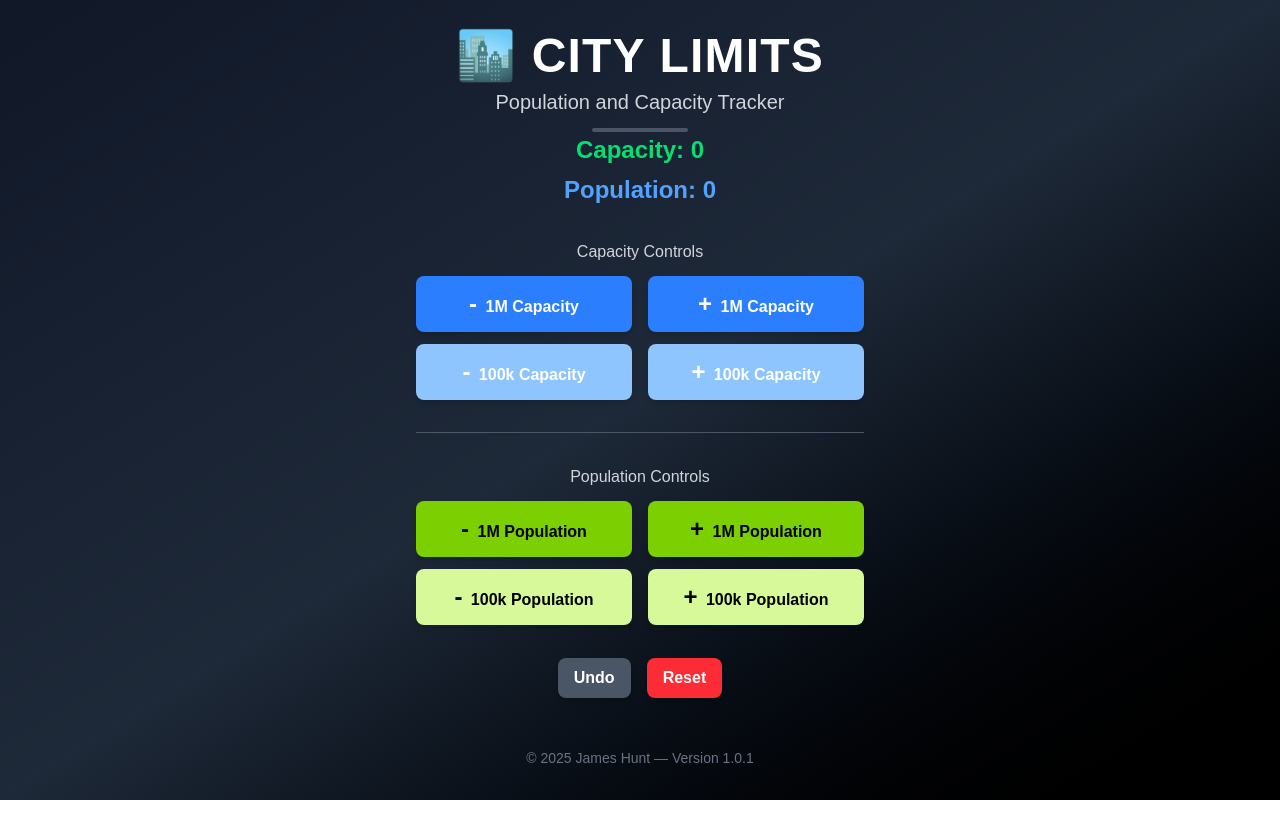
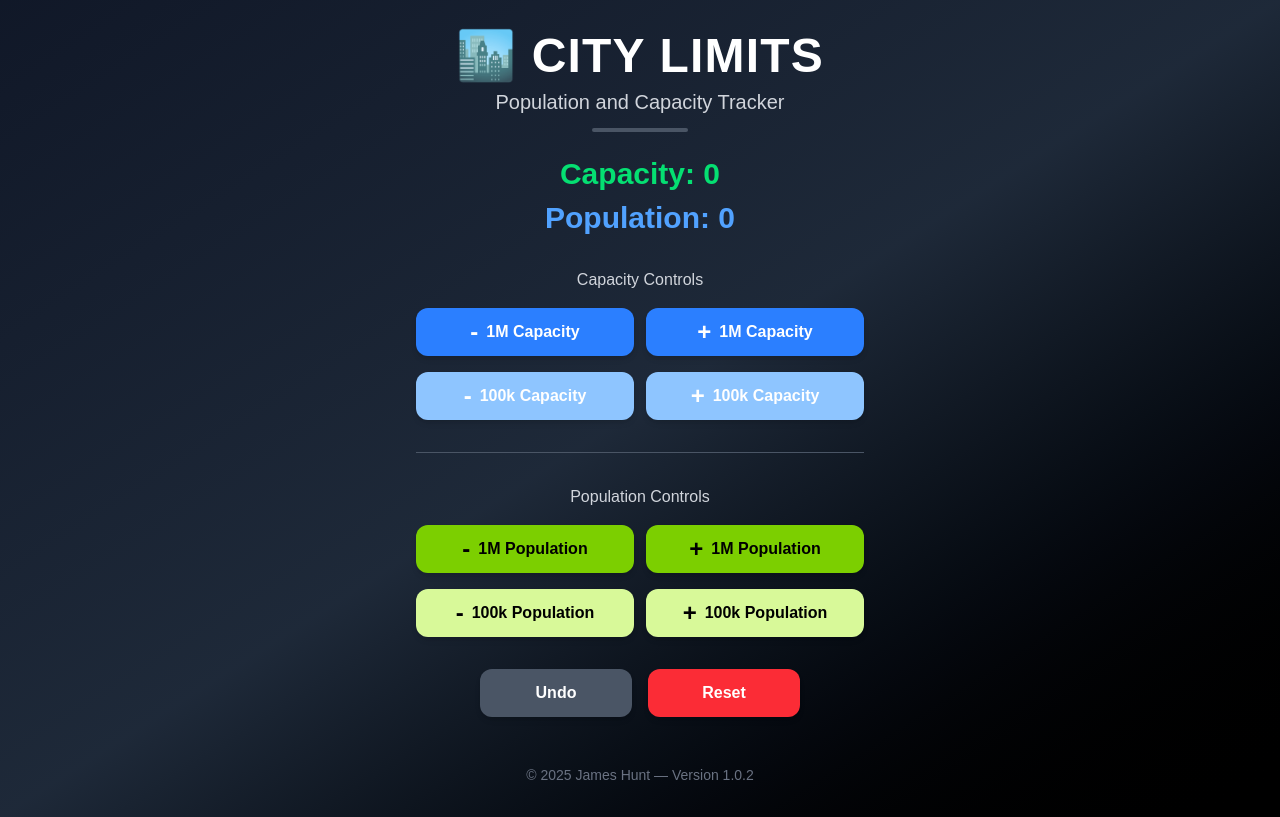
Before and after one commit to tetrisheadjh/city-limits-score, a Next.js app: page / in a window 1280 px wide. Built offline with nearby package versions, Linux system fonts and the light colour scheme.

Commit message:
Revised buttons

```diff
--- a/src/app/page.tsx
+++ b/src/app/page.tsx
@@ -2,7 +2,7 @@
 import { useState, useEffect } from "react";
 
 // --- Version & Copyright ---
-const version = "1.0.1";
+const version = "1.0.2";
 const year = new Date().getFullYear();
 
 type State = {
@@ -22,9 +22,7 @@ export default function Home() {
   // Load state + debug flag on mount
   useEffect(() => {
     const saved = localStorage.getItem("city-limits-state");
-    if (saved) {
-      setState(JSON.parse(saved));
-    }
+    if (saved) setState(JSON.parse(saved));
     if (typeof window !== "undefined") {
       const params = new URLSearchParams(window.location.search);
       setDebugMode(params.get("debug") === "1");
@@ -37,10 +35,7 @@ export default function Home() {
   }, [state]);
 
   const triggerFlash = (targets: { capacity?: boolean; population?: boolean }) => {
-    setFlash({
-      capacity: !!targets.capacity,
-      population: !!targets.population,
-    });
+    setFlash({ capacity: !!targets.capacity, population: !!targets.population });
     setTimeout(() => setFlash({ capacity: false, population: false }), 500);
   };
 
@@ -76,15 +71,13 @@ export default function Home() {
       flashes.capacity = true;
     }
 
-    // Key case: capacity shrank AND forced population down
+    // Capacity shrank AND forced population down
     if (newCapacity < oldCapacity && newPopulation < oldPopulation) {
       flashes.capacity = true;
       flashes.population = true;
     }
 
-    if (flashes.capacity || flashes.population) {
-      triggerFlash(flashes);
-    }
+    if (flashes.capacity || flashes.population) triggerFlash(flashes);
 
     updateState({ capacity: newCapacity, population: newPopulation });
   };
@@ -103,8 +96,13 @@ export default function Home() {
     }
   };
 
+  // Reusable base classes so all buttons match size & layout
+  const btnBase =
+    "h-14 sm:h-12 w-full rounded-xl font-semibold shadow-md transition " +
+    "flex items-center justify-center gap-2 whitespace-nowrap text-sm sm:text-base";
+
   return (
-    <main className="flex min-h-screen flex-col items-center justify-between bg-gradient-to-br from-gray-900 via-gray-800 to-black text-white p-8">
+    <main className="flex min-h-screen flex-col items-center justify-between bg-gradient-to-br from-gray-900 via-gray-800 to-black text-white p-6 sm:p-8">
       {/* Header */}
       <div className="text-center">
         <h1 className="text-4xl sm:text-5xl font-extrabold tracking-wide">
@@ -113,20 +111,20 @@ export default function Home() {
         <p className="text-lg sm:text-xl text-gray-300 mt-2">
           Population and Capacity Tracker
         </p>
-        <div className="mx-auto mt-3 h-1 w-24 bg-gray-600 rounded"></div>
+        <div className="mx-auto mt-3 h-1 w-24 bg-gray-600 rounded" />
       </div>
 
       {/* Current values */}
-      <div className="text-center space-y-2">
+      <div className="text-center space-y-2 mt-6">
         <p
-          className={`text-2xl font-semibold transition-colors duration-300 ${
+          className={`text-3xl sm:text-3xl font-extrabold transition-colors duration-300 ${
             flash.capacity ? "text-red-500" : "text-green-400"
           }`}
         >
           Capacity: {state.capacity.toLocaleString()}
         </p>
         <p
-          className={`text-2xl font-semibold transition-colors duration-300 ${
+          className={`text-3xl sm:text-3xl font-extrabold transition-colors duration-300 ${
             flash.population ? "text-red-500" : "text-blue-400"
           }`}
         >
@@ -137,87 +135,99 @@ export default function Home() {
       {/* Controls wrapper */}
       <div className="w-full max-w-md space-y-8 mt-8">
         {/* Capacity controls */}
-        <div className="space-y-3">
+        <div className="space-y-4">
           <h2 className="text-center text-gray-300 font-medium">Capacity Controls</h2>
-          <div className="grid grid-cols-2 gap-4">
+
+          <div className="grid grid-cols-2 gap-3">
             <button
               onClick={() => adjust("capacity", -1000000)}
-              className="px-4 py-3 rounded-lg font-semibold shadow-md bg-blue-500 hover:bg-blue-600 transition"
+              className={`${btnBase} bg-blue-500 hover:bg-blue-600`}
             >
-              <span className="text-white font-bold text-2xl mr-1">-</span> 1M Capacity
+              <span className="text-white font-extrabold text-2xl">-</span>
+              1M Capacity
             </button>
             <button
               onClick={() => adjust("capacity", 1000000)}
-              className="px-4 py-3 rounded-lg font-semibold shadow-md bg-blue-500 hover:bg-blue-600 transition"
+              className={`${btnBase} bg-blue-500 hover:bg-blue-600`}
             >
-              <span className="text-white font-bold text-2xl mr-1">+</span> 1M Capacity
+              <span className="text-white font-extrabold text-2xl">+</span>
+              1M Capacity
             </button>
           </div>
-          <div className="grid grid-cols-2 gap-4">
+
+          <div className="grid grid-cols-2 gap-3">
             <button
               onClick={() => adjust("capacity", -100000)}
-              className="px-4 py-3 rounded-lg font-semibold shadow-md bg-blue-300 hover:bg-blue-400 transition"
+              className={`${btnBase} bg-blue-300 hover:bg-blue-400`}
             >
-              <span className="text-white font-bold text-2xl mr-1">-</span> 100k Capacity
+              <span className="text-white font-extrabold text-2xl">-</span>
+              100k Capacity
             </button>
             <button
               onClick={() => adjust("capacity", 100000)}
-              className="px-4 py-3 rounded-lg font-semibold shadow-md bg-blue-300 hover:bg-blue-400 transition"
+              className={`${btnBase} bg-blue-300 hover:bg-blue-400`}
             >
-              <span className="text-white font-bold text-2xl mr-1">+</span> 100k Capacity
+              <span className="text-white font-extrabold text-2xl">+</span>
+              100k Capacity
             </button>
           </div>
         </div>
 
         {/* Divider */}
-        <div className="mx-auto h-px w-full bg-gray-600"></div>
+        <div className="mx-auto h-px w-full bg-gray-600" />
 
         {/* Population controls */}
-        <div className="space-y-3">
+        <div className="space-y-4">
           <h2 className="text-center text-gray-300 font-medium">Population Controls</h2>
-          <div className="grid grid-cols-2 gap-4">
+
+          <div className="grid grid-cols-2 gap-3">
             <button
               onClick={() => adjust("population", -1000000)}
-              className="px-4 py-3 rounded-lg font-semibold shadow-md bg-lime-500 hover:bg-lime-600 transition text-black"
+              className={`${btnBase} bg-lime-500 hover:bg-lime-600 text-black`}
             >
-              <span className="text-black font-bold text-2xl mr-1">-</span> 1M Population
+              <span className="text-black font-extrabold text-2xl">-</span>
+              1M Population
             </button>
             <button
               onClick={() => adjust("population", 1000000)}
-              className="px-4 py-3 rounded-lg font-semibold shadow-md bg-lime-500 hover:bg-lime-600 transition text-black"
+              className={`${btnBase} bg-lime-500 hover:bg-lime-600 text-black`}
             >
-              <span className="text-black font-bold text-2xl mr-1">+</span> 1M Population
+              <span className="text-black font-extrabold text-2xl">+</span>
+              1M Population
             </button>
           </div>
-          <div className="grid grid-cols-2 gap-4">
+
+          <div className="grid grid-cols-2 gap-3">
             <button
               onClick={() => adjust("population", -100000)}
-              className="px-4 py-3 rounded-lg font-semibold shadow-md bg-lime-200 hover:bg-lime-300 transition text-black"
+              className={`${btnBase} bg-lime-200 hover:bg-lime-300 text-black`}
             >
-              <span className="text-black font-bold text-2xl mr-1">-</span> 100k Population
+              <span className="text-black font-extrabold text-2xl">-</span>
+              100k Population
             </button>
             <button
               onClick={() => adjust("population", 100000)}
-              className="px-4 py-3 rounded-lg font-semibold shadow-md bg-lime-200 hover:bg-lime-300 transition text-black"
+              className={`${btnBase} bg-lime-200 hover:bg-lime-300 text-black`}
             >
-              <span className="text-black font-bold text-2xl mr-1">+</span> 100k Population
+              <span className="text-black font-extrabold text-2xl">+</span>
+              100k Population
             </button>
           </div>
         </div>
       </div>
 
       {/* Undo & Reset */}
-      <div className="flex gap-4 mt-8">
+      <div className="flex gap-4 mt-8 w-full max-w-xs">
         <button
           onClick={undo}
           disabled={history.length === 0}
-          className="px-4 py-2 rounded-lg font-semibold shadow-md transition bg-yellow-500 hover:bg-yellow-600 disabled:bg-gray-600"
+          className="h-12 flex-1 rounded-xl font-semibold shadow-md transition bg-yellow-500 hover:bg-yellow-600 disabled:bg-gray-600"
         >
           Undo
         </button>
         <button
           onClick={reset}
-          className="px-4 py-2 rounded-lg font-semibold shadow-md transition bg-red-500 hover:bg-red-600"
+          className="h-12 flex-1 rounded-xl font-semibold shadow-md transition bg-red-500 hover:bg-red-600"
         >
           Reset
         </button>
@@ -225,9 +235,7 @@ export default function Home() {
 
       {/* Debug info */}
       {debugMode && (
-        <p className="mt-6 text-sm text-gray-400">
-          Undo steps left: {history.length}
-        </p>
+        <p className="mt-6 text-sm text-gray-400">Undo steps left: {history.length}</p>
       )}
 
       {/* Footer */}
```
